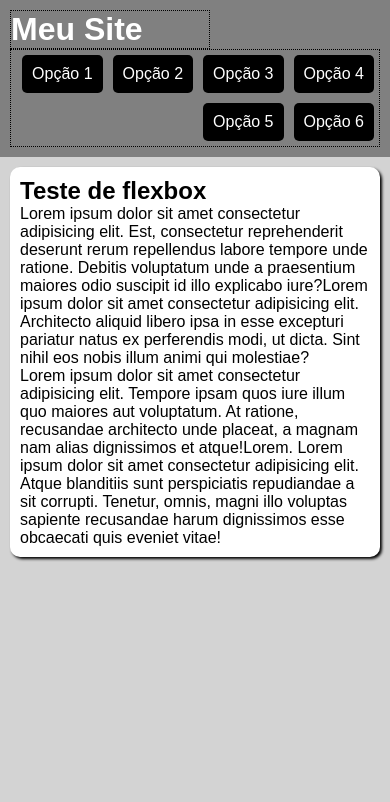
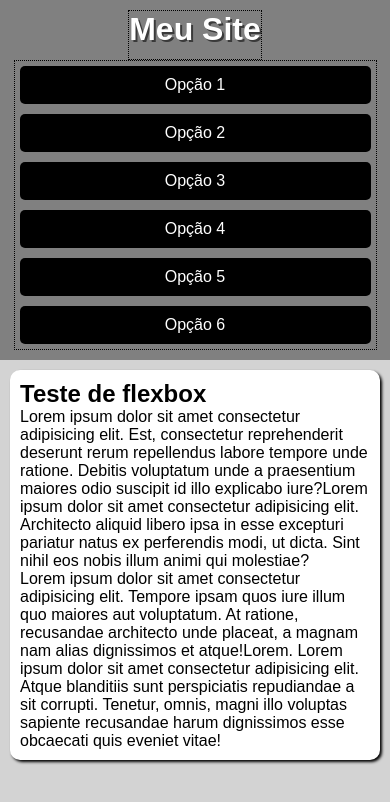
Before and after one commit to robersonweb/html-css, a plain HTML site: page ex027/flex013 - menu flexbox/inde.html in a window 390 px wide. Drawn offline with Linux system fonts and the light colour scheme.

Commit message:
Menu flexbox
Menu flexbox com media query

```diff
--- a/ex027/flex013 - menu flexbox/inde.html
+++ b/ex027/flex013 - menu flexbox/inde.html
@@ -5,6 +5,7 @@
     <meta name="viewport" content="width=device-width, initial-scale=1.0">
     <title>Menu Flexbox</title>
     <link rel="stylesheet" href="style.css">
+    <link rel="stylesheet" href="mobile.css" media="screen and (max-width: 600px)">
 </head>
 <body>
     <header>
--- /dev/null
+++ b/ex027/flex013 - menu flexbox/mobile.css
@@ -0,0 +1,13 @@
+@charset "utf-8";
+
+header, header > nav{
+    flex-flow: column nowrap;
+}
+
+header > h1 {
+    flex-basis: 50px;
+}
+
+header > nav > a {
+    width: 90vw;
+}
--- a/ex027/flex013 - menu flexbox/style.css
+++ b/ex027/flex013 - menu flexbox/style.css
@@ -30,6 +30,7 @@ header{
 header > h1 {
     border: 1px dotted black;
     flex: 0 0 200px;
+    text-shadow: 2px 2px 0px rgba(0, 0, 0, 0.548);
 }
 
 header > nav{
```
